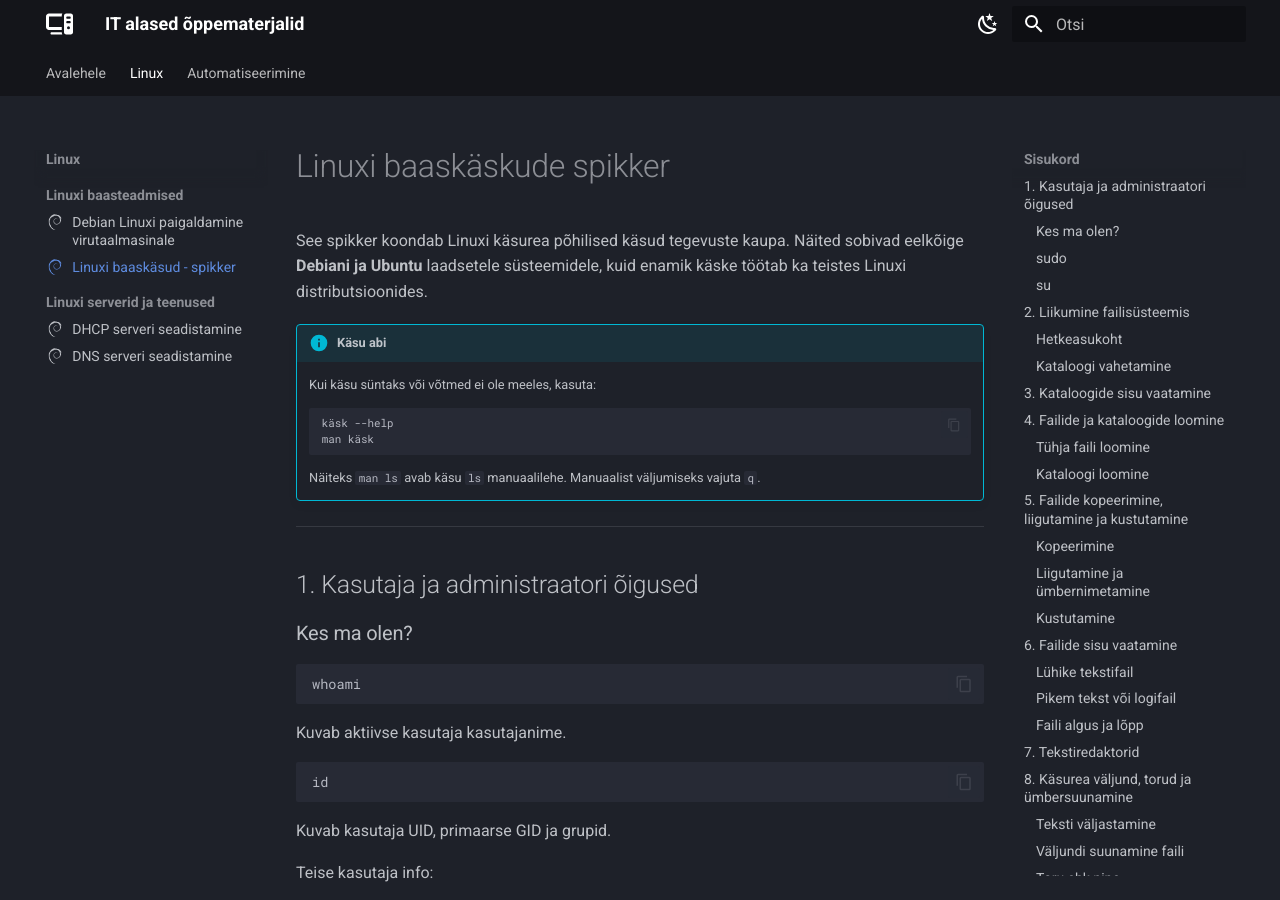
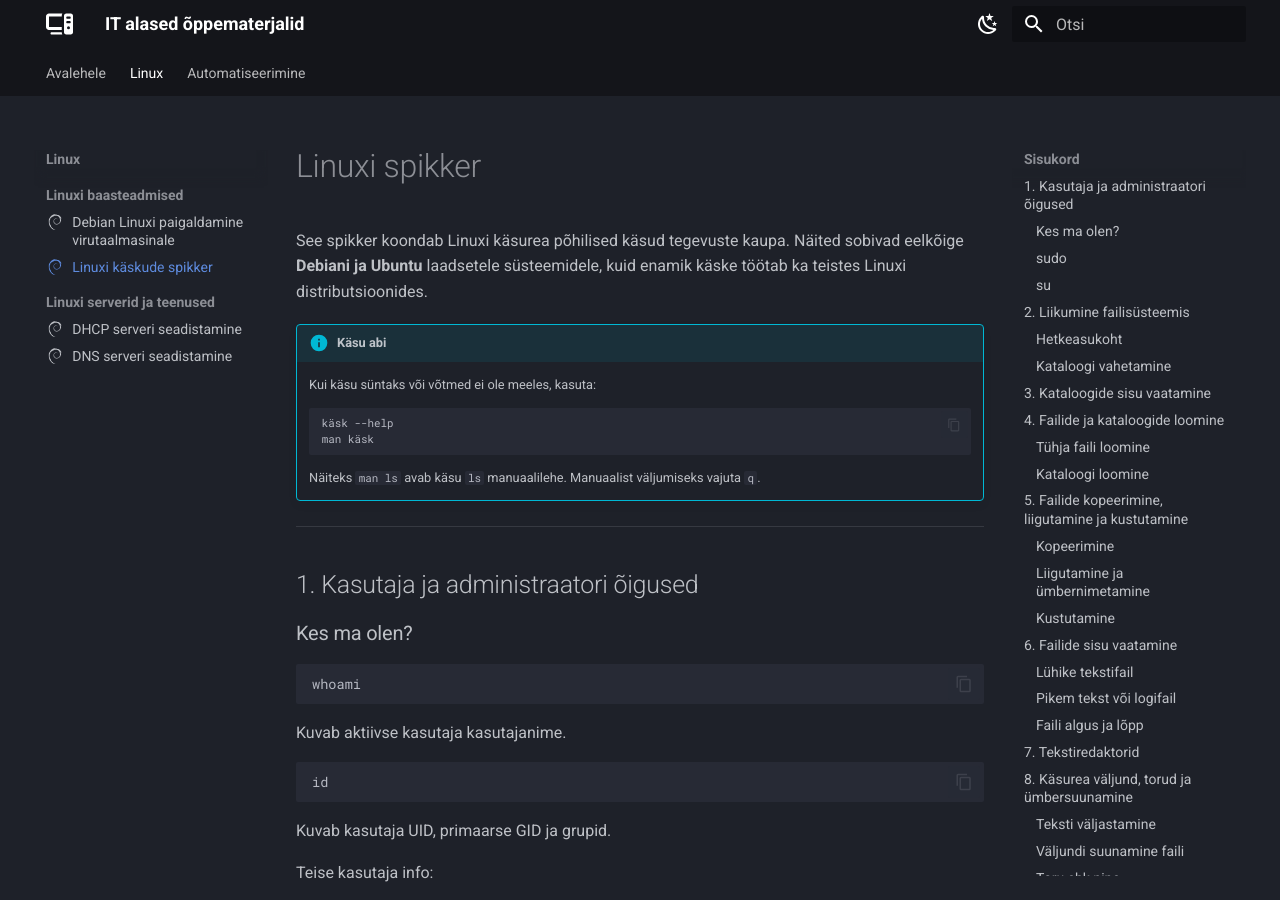
Before and after one commit to priitpaap/priitpaap.github.io, an MkDocs documentation site: the page built from docs/linux/linuxi-baaskasud-spikker.md, in a window 1280 px wide and 900 px high. Built offline with MkDocs 1.6.1 and Material for MkDocs 9.7.7, drawn with Linux system fonts in a browser that asks for light colours.

Commit message:
Muudetud linuxi käskude spikrit

```diff
--- a/docs/linux/linuxi-baaskasud-spikker.md
+++ b/docs/linux/linuxi-baaskasud-spikker.md
@@ -1,6 +1,6 @@
 icon:material/debian
 
-# Linuxi baaskäskude spikker
+# Linuxi spikker
 
 See spikker koondab Linuxi käsurea põhilised käsud tegevuste kaupa. Näited sobivad eelkõige **Debiani ja Ubuntu** laadsetele süsteemidele, kuid enamik käske töötab ka teistes Linuxi distributsioonides.
 
--- a/mkdocs.yml
+++ b/mkdocs.yml
@@ -79,7 +79,7 @@ nav:
   - Linux:
     - 'Linuxi baasteadmised':
       - 'Debian Linuxi paigaldamine virutaalmasinale': linux/debpaigaldus.md
-      - 'Linuxi baaskäsud - spikker': linux/linuxi-baaskasud-spikker.md
+      - 'Linuxi käskude spikker': linux/linuxi-baaskasud-spikker.md
     - 'Linuxi serverid ja teenused':
       - 'DHCP serveri seadistamine': linux/dhcp.md
       - 'DNS serveri seadistamine': linux/dns.md
```
